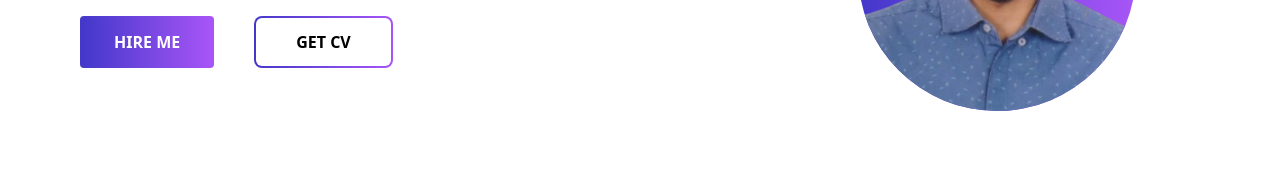
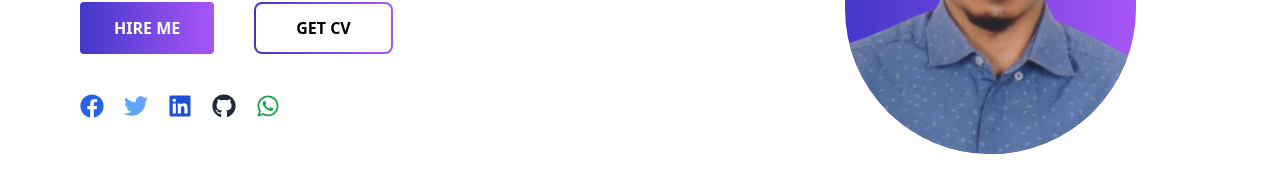
Before and after one commit to imtiazhasanBD/My-Portfolio, a Next.js app: page / in a window 1280 px wide. Shown: the part 390-566 px from the top of the page. Built offline with nearby package versions, Linux system fonts and the light colour scheme.

Commit message:
feat(hero): add social media icons with links

```diff
--- a/app/components/Hero.js
+++ b/app/components/Hero.js
@@ -1,5 +1,5 @@
 import React from 'react'
-import { BaseInfo } from '../data/data'
+import { BaseInfo, socialMedia } from '../data/data'
 import Image from 'next/image'
 
 const Hero = () => {
@@ -28,10 +28,15 @@ const Hero = () => {
           </button>
         </div>
       </div>
+      <div className='flex gap-5 pt-6'>
+         {socialMedia.map((platform, index) => (
+           <a key={index} className={`${platform.color} text-2xl mb-2 cursor-pointer`}>{platform.icon}</a>
+         ))}
+      </div>
     </div>
       {/* Image Section */}
-    <div className="rounded-full bg-customGradient mr-16 top-0 hidden md:block">
-       <Image src={BaseInfo.profilePic} alt={BaseInfo.name} width={300} height={300} className="rounded-full object-cover"/>
+    <div className="rounded-full w-80 h-96 bg-customGradient mr-16 top-0 hidden md:block">
+       <Image src={BaseInfo.profilePic} alt={BaseInfo.name} width={300} height={300} className="rounded-full object-cover h-full w-full"/>
     </div>
   </section>
   )
--- a/app/data/data.js
+++ b/app/data/data.js
@@ -1,6 +1,7 @@
 import { FaHtml5, FaCss3Alt, FaJs, FaReact, FaNodeJs, FaGitAlt } from "react-icons/fa";
 import { SiNextdotjs, SiTailwindcss } from "react-icons/si";
-
+import { FaFacebook, FaTwitter, FaInstagram, FaLinkedin, FaGithub, FaYoutube,FaSnapchatGhost, FaPinterest, FaWhatsapp
+} from "react-icons/fa";
 export const BaseInfo = {
     name: "Imtiaz Hasan",
     position: "Frontend Web Developer",
@@ -21,3 +22,11 @@ export const BaseInfo = {
     { name: "Git", icon: <FaGitAlt />, color: "text-red-500", percentage: 70},
     { name: "Node.js", icon: <FaNodeJs />, color: "text-green-500", percentage: 50}
   ];
+
+ export const socialMedia = [
+    { name: "Facebook", icon: <FaFacebook />, color: "text-blue-600" },
+    { name: "Twitter", icon: <FaTwitter />, color: "text-blue-400" },
+    { name: "LinkedIn", icon: <FaLinkedin />, color: "text-blue-700" },
+    { name: "GitHub", icon: <FaGithub />, color: "text-gray-800" },
+    { name: "Pinterest", icon: <FaWhatsapp />, color: "text-green-600" }
+  ];
```
